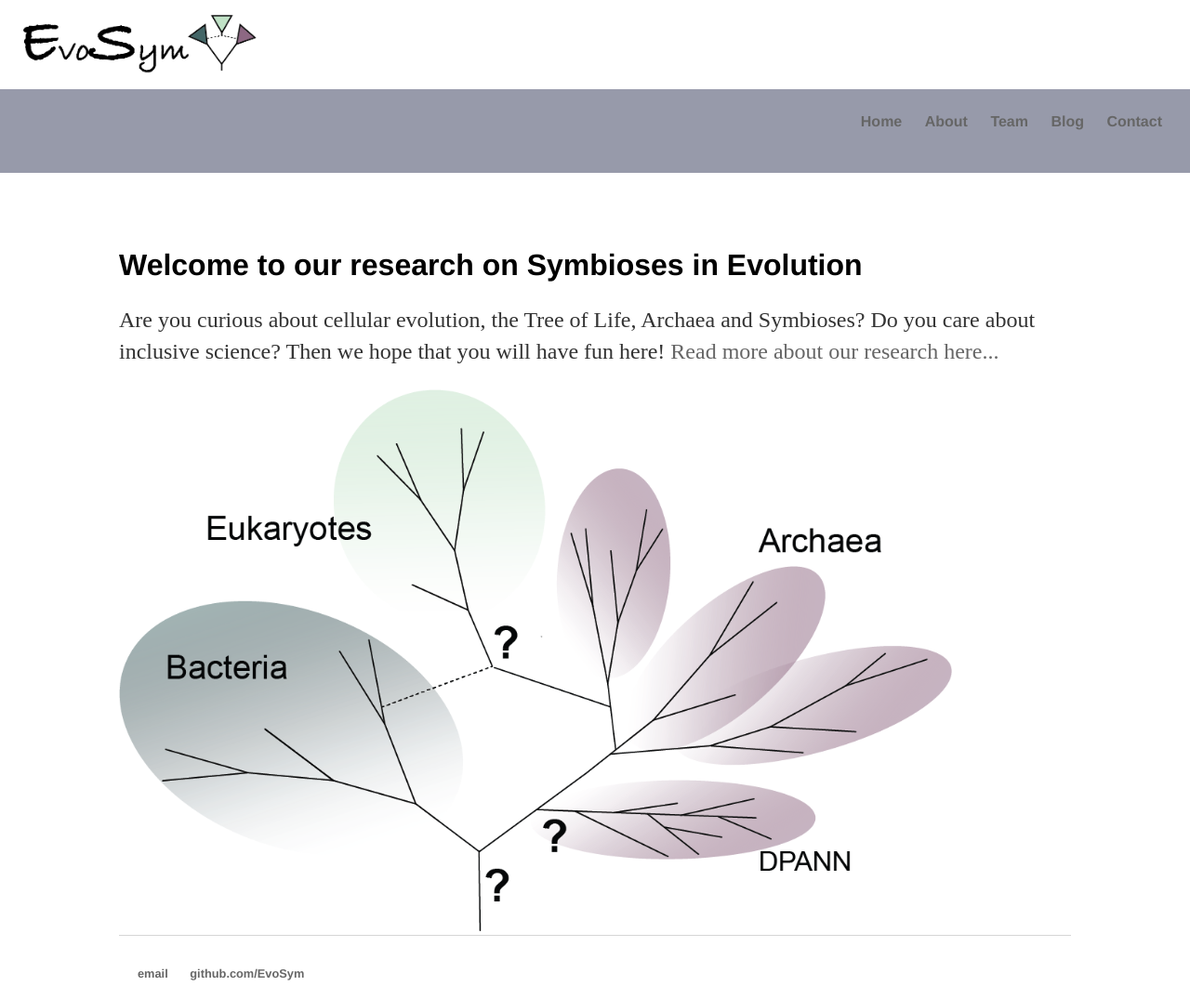
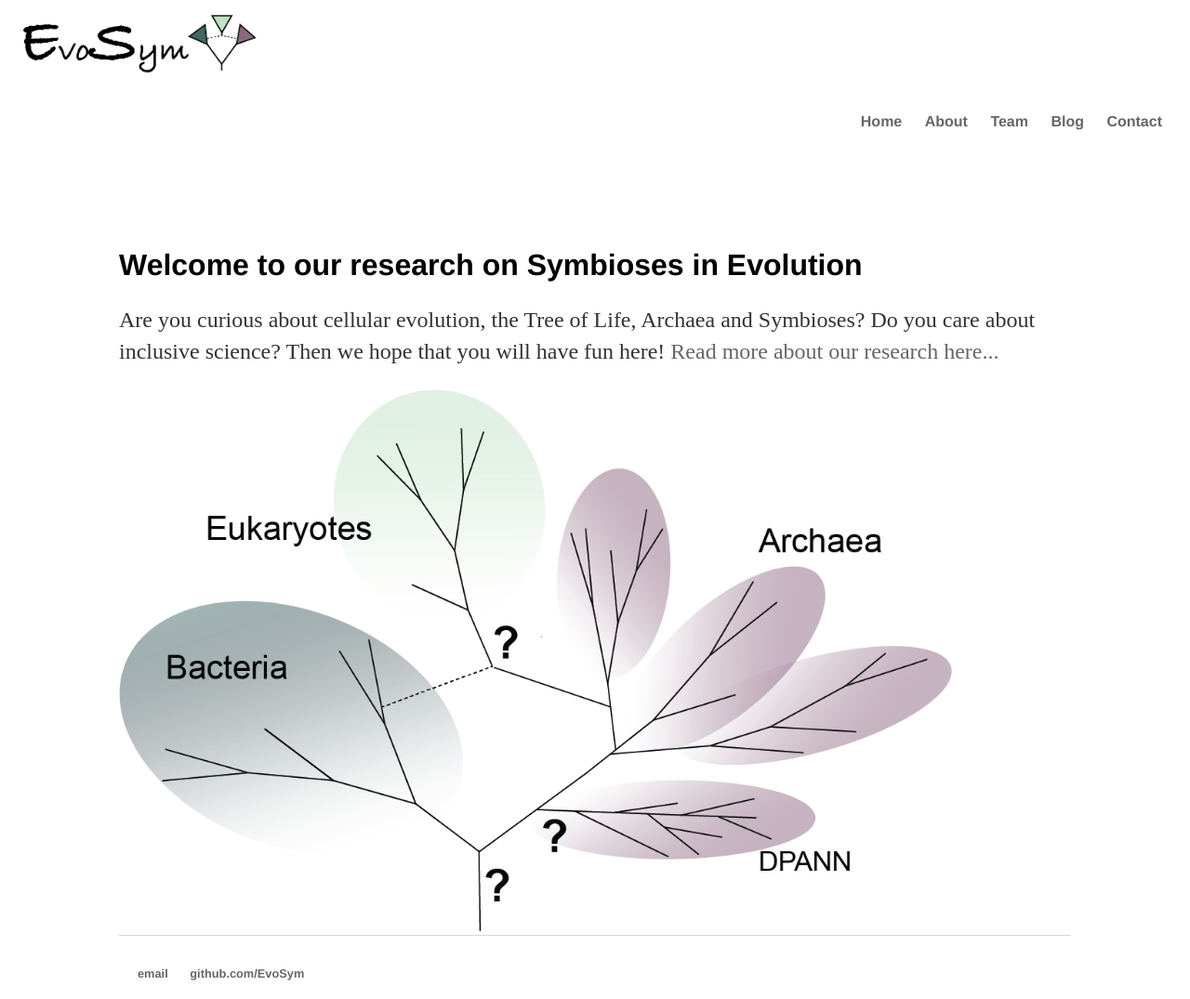
Before and after one commit to EvoSym/EvoSym.github.io, a Jekyll site: the page built from index.html, in a window 1280 px wide. Shown: the whole page at 93% size. Built offline with Jekyll 4.4.1, drawn with Linux system fonts in a browser that asks for light colours.

Commit message:
Update main.css

```diff
--- a/css/main.css
+++ b/css/main.css
@@ -11,7 +11,7 @@ nav {
     width: 100%;
     height: 90px;
     display: block;
-    background-color: #979aaa
+    background-color: ##979aaa;
 }
 nav ul {
     font-family:'Helvetica', 'Arial', 'Sans-Serif';
```
